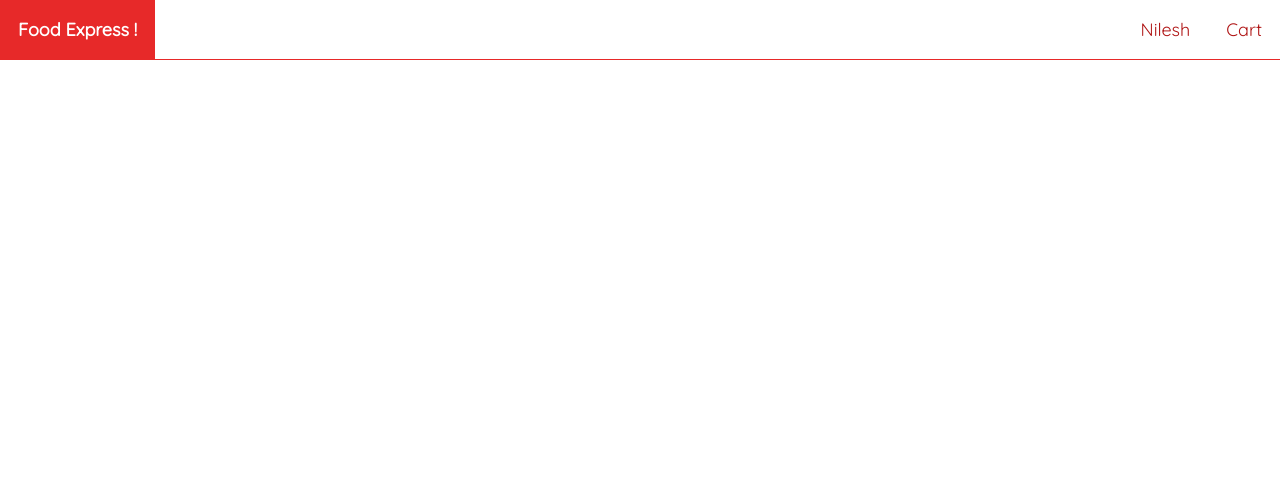
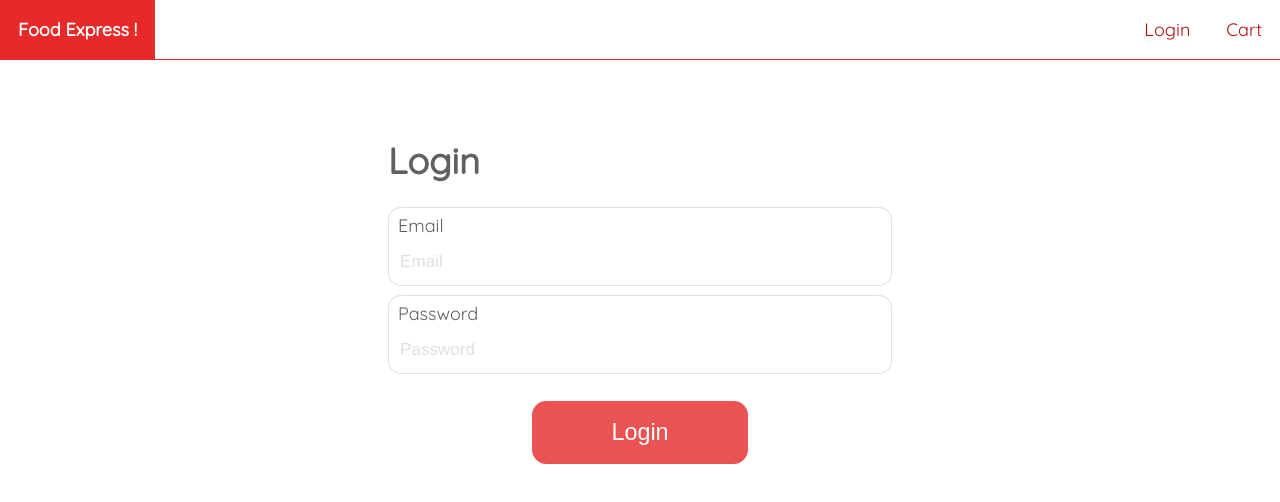
Before and after one commit to Nilesh410/FoodExpress-REACT-JS, a React (Create React App) app in the folder frontend/: page /login in a window 1280 px wide. Shown: the top 502 px of the page. Built offline with nearby package versions, Linux system fonts and the light colour scheme.

Commit message:
Login Page

```diff
--- a/frontend/package.json
+++ b/frontend/package.json
@@ -9,6 +9,7 @@
     "axios": "^1.6.7",
     "react": "^18.2.0",
     "react-dom": "^18.2.0",
+    "react-hook-form": "^7.49.3",
     "react-router-dom": "^6.21.3",
     "react-scripts": "5.0.1",
     "react-toastify": "^10.0.4",
--- a/frontend/src/AppRoutes.js
+++ b/frontend/src/AppRoutes.js
@@ -3,6 +3,7 @@
 import FoodPage from './pages/FoodPage/FoodPage';
 import HomePage from './pages/Home/HomePage';
 import CartPage from './pages/Cart/CartPage';
+import LoginPage from './pages/Login/LoginPage';
 export default function AppRoutes() {
   return (
     <Routes>
@@ -11,6 +12,7 @@
         <Route path="/tag/:tag" element={<HomePage />} />
         <Route path='/food/:id' element={<FoodPage />} />
         <Route path='/cart' element={<CartPage />} />
+        <Route path='/login' element={<LoginPage />} />
     </Routes>
   );
 }
--- /dev/null
+++ b/frontend/src/components/Button/Button.js
@@ -0,0 +1,40 @@
+import classes from './button.module.css';
+
+export default function Button({
+  type,
+  text,
+  onClick,
+  color,
+  backgroundColor,
+  fontSize,
+  width,
+  height,
+}) {
+  return (
+    <div className={classes.container}>
+      <button
+        style={{
+          color,
+          backgroundColor,
+          fontSize,
+          width,
+          height,
+        }}
+        type={type}
+        onClick={onClick}
+      >
+        {text}
+      </button>
+    </div>
+  );
+}
+
+Button.defaultProps = {
+  type: 'button',
+  text: 'Submit',
+  backgroundColor: '#e72929',
+  color: 'white',
+  fontSize: '1.3rem',
+  width: '12rem',
+  height: '3.5rem',
+};
--- /dev/null
+++ b/frontend/src/components/Button/button.module.css
@@ -0,0 +1,20 @@
+.container {
+    display: flex;
+    justify-content: center;
+    width: 100%;
+  }
+
+  .container button {
+    border: none;
+    outline: none;
+    font-weight: 100;
+    border-radius: 0.8rem;
+    width: 100%;
+    margin: 1rem auto;
+    opacity: 0.8;
+  }
+
+  .container button:hover {
+    cursor: pointer;
+    opacity: 1;
+  }
--- a/frontend/src/components/Header/Header.js
+++ b/frontend/src/components/Header/Header.js
@@ -2,16 +2,13 @@
 import classes from './header.module.css';
 import { Link } from 'react-router-dom';
 import { useCart } from '../../hooks/useCart';
+import { useAuth } from '../../hooks/useAuth';
 export default function Header() {
-  const user={
-    name:'Nilesh',
-  };
+  const { user,logout }=useAuth();
 
 
   const {cart}=useCart();
-  const logout=()=>{
 
-  }
   return (<header className={classes.header}>
     <div className={classes.container }>
       <Link to="/" className={classes.logo}>
--- /dev/null
+++ b/frontend/src/components/Input/Input.js
@@ -0,0 +1,39 @@
+import React from 'react';
+import InputContainer from '../InputContainer/InputContainer';
+import classes from './input.module.css';
+function Input(
+  { label, type, defaultValue, onChange, onBlur, name, error },
+  ref
+) {
+  const getErrorMessage = () => {
+    if (!error) return;
+    if (error.message) return error.message;
+    //defaults
+    switch (error.type) {
+      case 'required':
+        return 'This Field Is Required';
+      case 'minLength':
+        return 'Field Is Too Short';
+      default:
+        return '*';
+    }
+  };
+
+  return (
+    <InputContainer label={label}>
+      <input
+        defaultValue={defaultValue}
+        className={classes.input}
+        type={type}
+        placeholder={label}
+        ref={ref}
+        name={name}
+        onChange={onChange}
+        onBlur={onBlur}
+      />
+      {error && <div className={classes.error}>{getErrorMessage()}</div>}
+    </InputContainer>
+  );
+}
+
+export default React.forwardRef(Input);
--- /dev/null
+++ b/frontend/src/components/Input/input.module.css
@@ -0,0 +1,33 @@
+.input {
+    width: 100%;
+    height: 100%;
+    border: none;
+    border-bottom: 0 solid grey;
+    transition: border-width 0.15s ease-out;
+    background-color: white;
+    font-size: 1.1rem;
+    outline: none;
+  }
+
+  .input::placeholder {
+    color: #dfdfdf;
+    font-size: 0.95rem;
+  }
+
+  .input:focus {
+    border-width: 2.9px;
+  }
+
+  .error {
+    display: flex;
+    justify-content: center;
+    align-items: center;
+    position: absolute;
+    top: 0;
+    right: 1rem;
+    height: 100%;
+    width: 12rem;
+    color: red;
+    text-align: center;
+    font-size: 0.95rem;
+  }
--- /dev/null
+++ b/frontend/src/components/InputContainer/InputContainer.js
@@ -0,0 +1,10 @@
+import classes from './inputContainer.module.css';
+
+export default function InputContainer({ label, bgColor, children }) {
+  return (
+    <div className={classes.container} style={{ backgroundColor: bgColor }}>
+      <label className={classes.label}>{label}</label>
+      <div className={classes.content}>{children}</div>
+    </div>
+  );
+}
--- /dev/null
+++ b/frontend/src/components/InputContainer/inputContainer.module.css
@@ -0,0 +1,21 @@
+.container {
+    position: relative;
+    margin-bottom: 0.5rem;
+    border-radius: 0.7rem;
+    padding-top: 0.3rem;
+    border: 1px solid #e0e0e0;
+  }
+
+  .label {
+    display: inline-block;
+    margin-left: 0.5rem;
+    color: #5f5f5f;
+    font-size: 1rem;
+  }
+
+  .content {
+    padding: 0 0.5rem;
+    height: 2.7rem;
+    display: flex;
+    align-items: center;
+  }
--- /dev/null
+++ b/frontend/src/constants/pattern.js
@@ -0,0 +1,4 @@
+export const EMAIL = {
+    value: /^[\w-.]+@([\w-]+\.)+[\w-]{2,63}$/i,
+    message: 'Email Is Not Valid',
+  };
--- /dev/null
+++ b/frontend/src/pages/Login/LoginPage.js
@@ -0,0 +1,68 @@
+import React, { useEffect } from 'react';
+import { useForm } from 'react-hook-form';
+import { useNavigate, useSearchParams, Link } from 'react-router-dom';
+import { useAuth } from '../../hooks/useAuth';
+import classes from './loginPage.module.css';
+import Title from '../../components/Title/Title';
+import Input from '../../components/Input/Input';
+import Button from '../../components/Button/Button';
+import { EMAIL } from '../../constants/pattern';
+export default function LoginPage() {
+  const {
+    handleSubmit,
+    register,
+    formState: { errors },
+  } = useForm();
+
+  const navigate = useNavigate();
+  const { user, login } = useAuth();
+  const [params] = useSearchParams();
+  const returnUrl = params.get('returnUrl');
+
+  useEffect(() => {
+    if (!user) return;
+
+    returnUrl ? navigate(returnUrl) : navigate('/');
+  }, [user]);
+
+  const submit = async ({ email, password }) => {
+    await login(email, password);
+  };
+
+  return (
+    <div className={classes.container}>
+      <div className={classes.details}>
+        <Title title="Login" />
+        <form onSubmit={handleSubmit(submit)} noValidate>
+          <Input
+            type="email"
+            label="Email"
+            {...register('email', {
+              required: true,
+              pattern: EMAIL,
+            })}
+            error={errors.email}
+          />
+
+          <Input
+            type="password"
+            label="Password"
+            {...register('password', {
+              required: true,
+            })}
+            error={errors.password}
+          />
+
+          <Button type="submit" text="Login" />
+
+          {/* <div className={classes.register}>
+            New user? &nbsp;
+            <Link to={`/register${returnUrl ? '?returnUrl=' + returnUrl : ''}`}>
+              Register here
+            </Link>
+          </div> */}
+        </form>
+      </div>
+    </div>
+  );
+}
--- /dev/null
+++ b/frontend/src/pages/Login/loginPage.module.css
@@ -0,0 +1,17 @@
+.container {
+    display: flex;
+    justify-content: center;
+    align-items: center;
+    height: 100%;
+    margin-top: 3rem;
+  }
+
+  .details {
+    width: 28rem;
+  }
+
+  .details form {
+    display: flex;
+    flex-direction: column;
+    justify-content: center;
+  }
```
Also changed, not shown: 2 other files (tests, documents, lock files or other folders).
